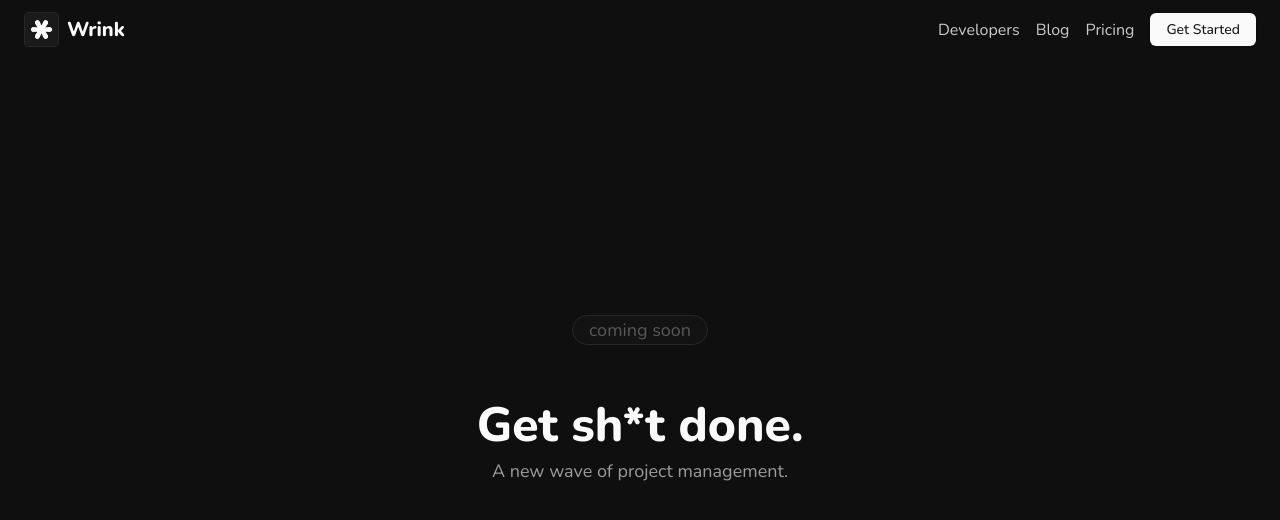
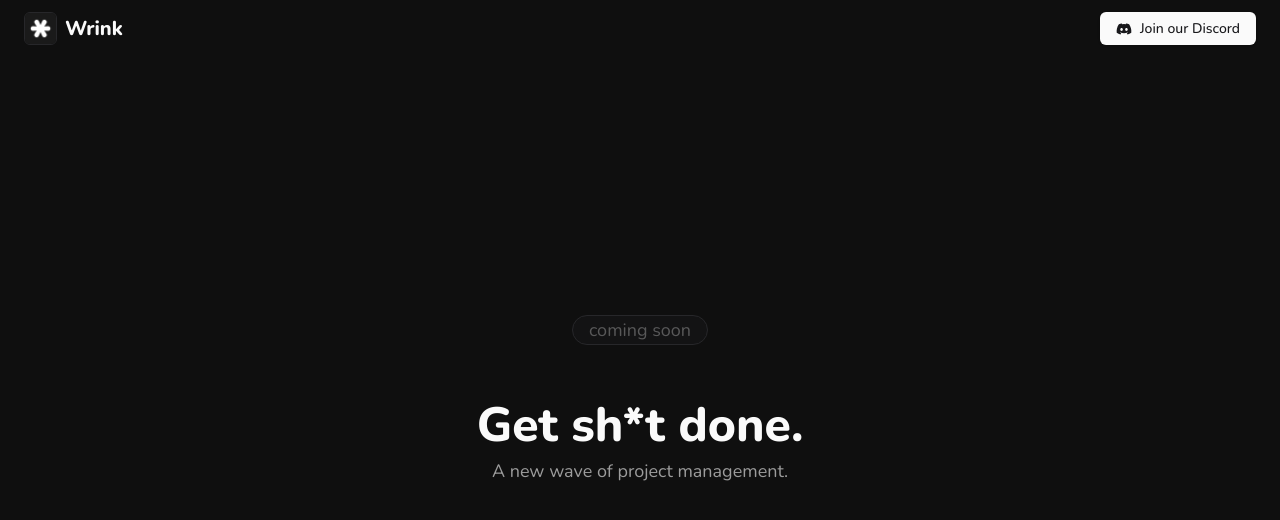
Before and after one commit to wrinkapp/wrink, a Next.js app in the folder apps/website/: page / in a window 1280 px wide. Shown: the top 520 px of the page. Built offline with nearby package versions, Linux system fonts and the light colour scheme.

Commit message:
change navbar

```diff
--- /dev/null
+++ b/apps/website/app/discord/page.tsx
@@ -0,0 +1,5 @@
+import { redirect } from "next/navigation";
+
+export default function Page() {
+    redirect("https://discord.gg/e2gaddsPJd");
+}
--- a/apps/website/components/navbar.tsx
+++ b/apps/website/components/navbar.tsx
@@ -1,6 +1,7 @@
 import Image from "next/image";
 import Link from "next/link";
 import { Button } from "./ui/button";
+import DiscordIcon from "@/public/icons/discord.svg";
 
 export default function Navbar() {
     return (
@@ -8,16 +9,16 @@ export default function Navbar() {
             <div className="flex flex-row items-center gap-2">
                 <Image
                     src="/logo.png"
-                    width={35}
-                    height={35}
+                    width={33}
+                    height={33}
                     alt="Wrink Logo"
-                    className="rounded border"
+                    className="rounded-md border"
                 />
                 <p className="text-xl font-extrabold">Wrink</p>
             </div>
 
             <div className="hidden flex-row items-center gap-4 sm:flex">
-                <ul className="flex flex-row items-center gap-4">
+                {/* <ul className="flex flex-row items-center gap-4">
                     <li className="text-foreground/80 hover:text-foreground text-md  transition-all duration-200 ease-in-out">
                         <Link href="/pricing">Developers</Link>
                     </li>
@@ -27,9 +28,18 @@ export default function Navbar() {
                     <li className="text-foreground/80 hover:text-foreground text-md  transition-all duration-200 ease-in-out">
                         <Link href="/pricing">Pricing</Link>
                     </li>
-                </ul>
+                </ul> */}
 
-                <Button className="h-fit min-h-0 py-[0.4rem]">Get Started</Button>
+                <Button className="flex h-fit min-h-0 py-[0.4rem]">
+                    <Link
+                        href="/discord"
+                        target="_blank"
+                        className="flex flex-row items-center gap-2"
+                    >
+                        <DiscordIcon className="fill-primary-foreground h-4 w-4" />
+                        <p>Join our Discord</p>
+                    </Link>
+                </Button>
             </div>
         </nav>
     );
```
Also changed, not shown: apps/website/public/icons/discord.svg (added).
